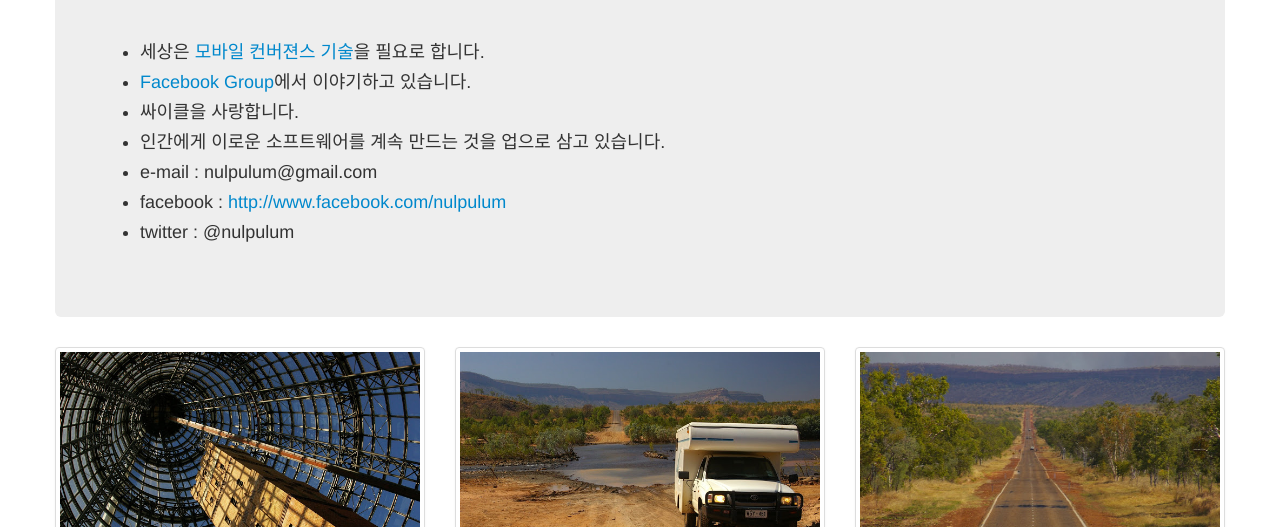
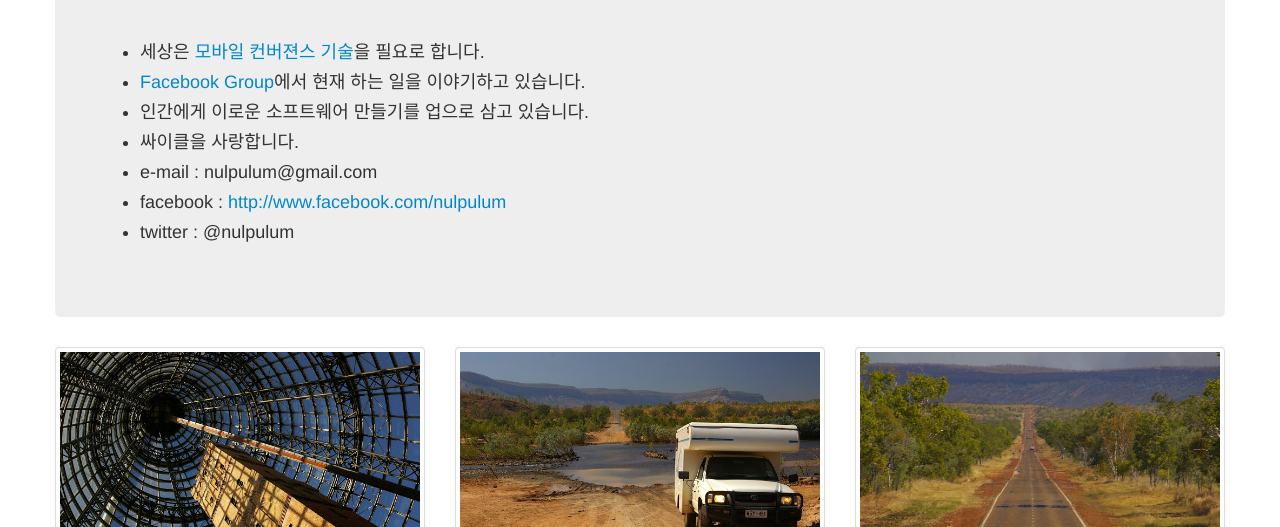
Before and after one commit to ysyun/ysyun.github.com, a plain HTML site: page index.html at #/intro in a window 1280 px wide. Shown: the part 273-800 px from the top of the page. Drawn offline with Linux system fonts and the light colour scheme.

Commit message:
update index.html

```diff
--- a/partials/intro.html
+++ b/partials/intro.html
@@ -7,9 +7,9 @@
     <br>
     <ul>
         <li>세상은 <a href="http://mobicon.tistory.com">모바일 컨버젼스 기술</a>을 필요로 합니다. </li>
-        <li><a href="http://www.facebook.com/groups/smartdashboard">Facebook Group</a>에서 이야기하고 있습니다.</li>
+        <li><a href="http://www.facebook.com/groups/smartdashboard">Facebook Group</a>에서 현재 하는 일을 이야기하고 있습니다.</li>
+        <li>인간에게 이로운 소프트웨어 만들기를 업으로 삼고 있습니다.</li>
         <li>싸이클을 사랑합니다.</li>
-        <li>인간에게 이로운 소프트웨어를 계속 만드는 것을 업으로 삼고 있습니다.</li>
         <li>e-mail : nulpulum@gmail.com</li>
         <li>facebook : <a href="http://www.facebook.com/nulpulum">http://www.facebook.com/nulpulum</a>
         <li>twitter : @nulpulum
```
